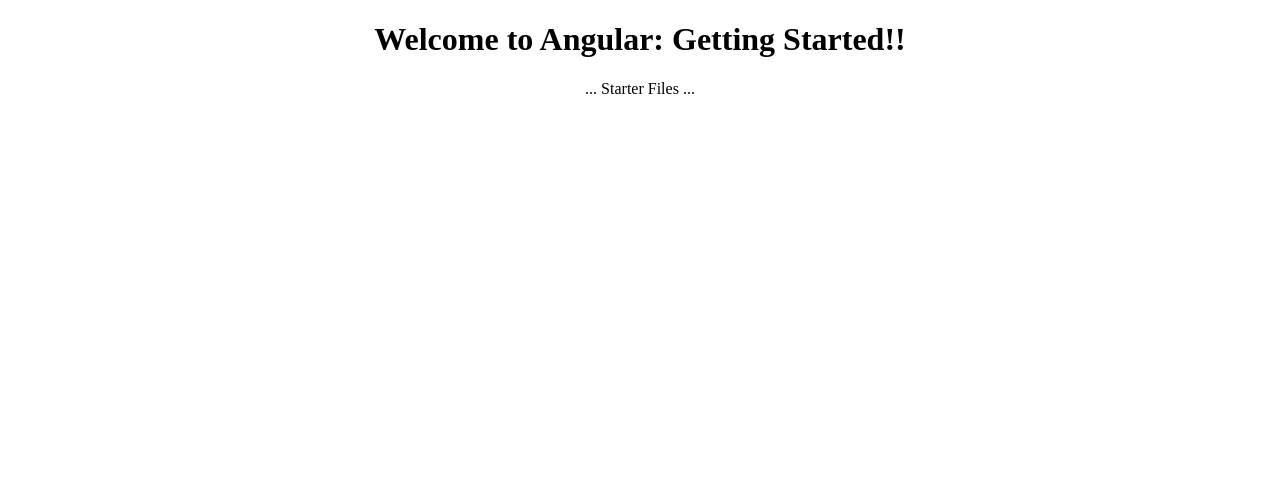
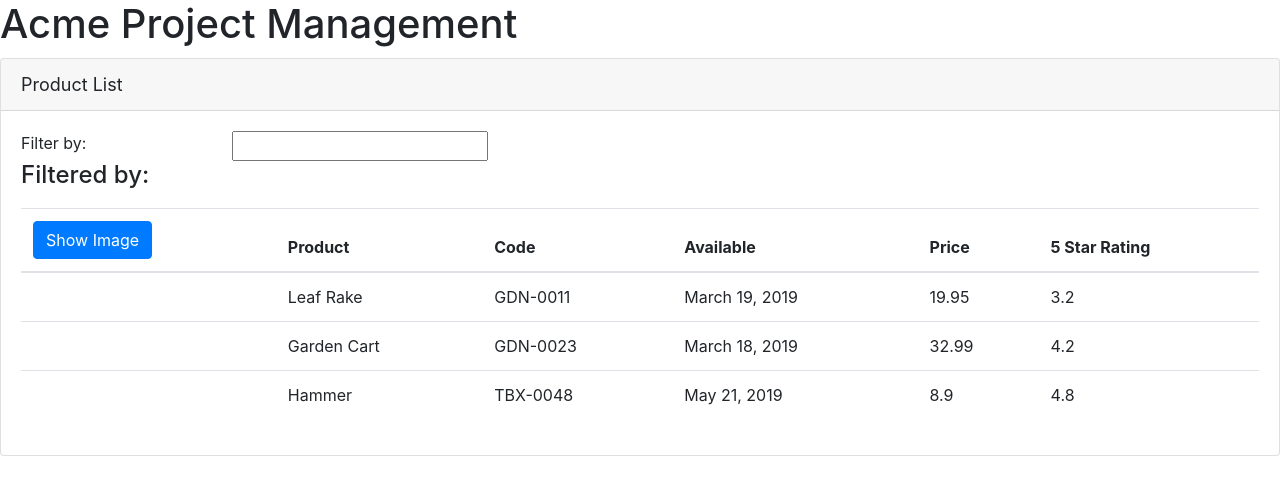
Before and after one commit to AbuchiKings/APM-Start, an Angular app: page / in a window 1280 px wide. Shown: the top 494 px of the page. Built offline with nearby package versions, Linux system fonts and the light colour scheme.

Commit message:
create products component and template

```diff
--- a/src/app/app.component.ts
+++ b/src/app/app.component.ts
@@ -2,9 +2,14 @@ import { Component } from '@angular/core';
 
 @Component({
   selector: 'pm-root',
-  templateUrl: './app.component.html',
-  styleUrls: ['./app.component.css']
+  template: `
+  <div>
+    <h1>{{pageTitle}}</h1>
+    <pm-products></pm-products>
+  </div>
+  `
 })
+
 export class AppComponent {
-  title = 'Angular: Getting Started';
+  pageTitle: string = 'Acme Project Management';
 }
--- a/src/app/app.module.ts
+++ b/src/app/app.module.ts
@@ -2,14 +2,17 @@ import { BrowserModule } from '@angular/platform-browser';
 import { NgModule } from '@angular/core';
 
 import { AppComponent } from './app.component';
+import { ProductListComponent } from './products/product-list.component';
 
 @NgModule({
-  declarations: [
-    AppComponent
-  ],
   imports: [
     BrowserModule
   ],
+
+  declarations: [
+    AppComponent, ProductListComponent
+  ],
+
   bootstrap: [AppComponent]
 })
 export class AppModule { }
--- /dev/null
+++ b/src/app/products/product-list.component.html
@@ -0,0 +1,47 @@
+<div class="card">
+    <div class="card-header">
+        {{pageTitle}}
+    </div>
+
+    <div class="card-body">
+        <div class="row">
+            <div class="col-md-2">Filter by:</div>
+            <div class="col-md-4">
+                <input type="text" name="" id="">
+            </div>
+        </div>
+        <div class="row">
+            <div class="col-md-6">
+                <h4>Filtered by: </h4>
+            </div>
+        </div>
+        <div class='table-responsive'>
+            <table class='table' *ngIf="products && products.length">
+                <thead>
+                    <tr>
+                        <th>
+                            <button class="btn btn-primary">
+                                Show Image
+                            </button>
+                        </th>
+                        <th>Product</th>
+                        <th>Code</th>
+                        <th>Available</th>
+                        <th>Price</th>
+                        <th>5 Star Rating</th>
+                    </tr>
+                </thead>
+                <tbody>
+                    <tr *ngFor="let product of products">
+                        <td></td>
+                        <td>{{product.productName}}</td>
+                        <td>{{product.productCode}}</td>
+                        <td>{{product.releaseDate}}</td>
+                        <td>{{product.price}}</td>
+                        <td>{{product.starRating}}</td>
+
+                    </tr>
+                </tbody>
+            </table>
+        </div>
+    </div>
--- /dev/null
+++ b/src/app/products/product-list.component.ts
@@ -0,0 +1,43 @@
+import { Component } from '@angular/core'
+
+@Component({
+    selector: 'pm-products',
+    templateUrl: './product-list.component.html'
+})
+
+export class ProductListComponent {
+    pageTitle: string = 'Product List'
+
+    products: any[] = [
+        {
+            "productId": 1,
+            "productName": "Leaf Rake",
+            "productCode": "GDN-0011",
+            "releaseDate": "March 19, 2019",
+            "description": "Leaf rake with 48-inch wooden handle.",
+            "price": 19.95,
+            "starRating": 3.2,
+            "imageUrl": "assets/images/leaf_rake.png"
+        },
+        {
+            "productId": 2,
+            "productName": "Garden Cart",
+            "productCode": "GDN-0023",
+            "releaseDate": "March 18, 2019",
+            "description": "15 gallon capacity rolling garden cart",
+            "price": 32.99,
+            "starRating": 4.2,
+            "imageUrl": "assets/images/garden_cart.png"
+        },
+        {
+            "productId": 5,
+            "productName": "Hammer",
+            "productCode": "TBX-0048",
+            "releaseDate": "May 21, 2019",
+            "description": "Curved claw steel hammer",
+            "price": 8.9,
+            "starRating": 4.8,
+            "imageUrl": "assets/images/hammer.png"
+        }
+    ]
+}
--- a/src/styles.css
+++ b/src/styles.css
@@ -1,4 +1,7 @@
 /* You can add global styles to this file, and also import other style files */
+@import "~bootstrap/dist/css/bootstrap.min.css";
+@import "~font-awesome/css/font-awesome.min.css";
+
 div.card-header {
  font-size: large;
 }
```
Also changed, not shown: src/index.html (+8 -2 lines).
